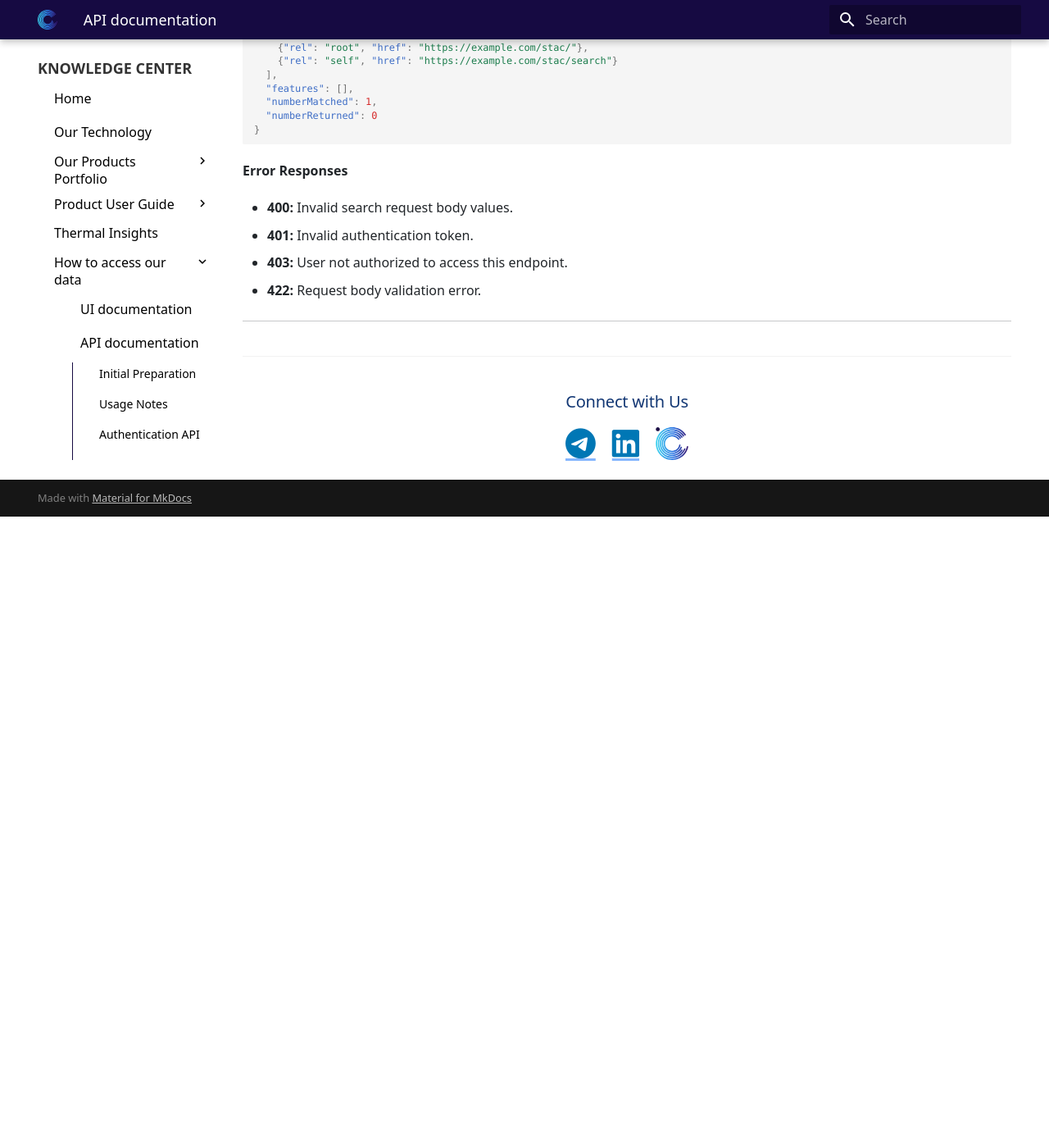
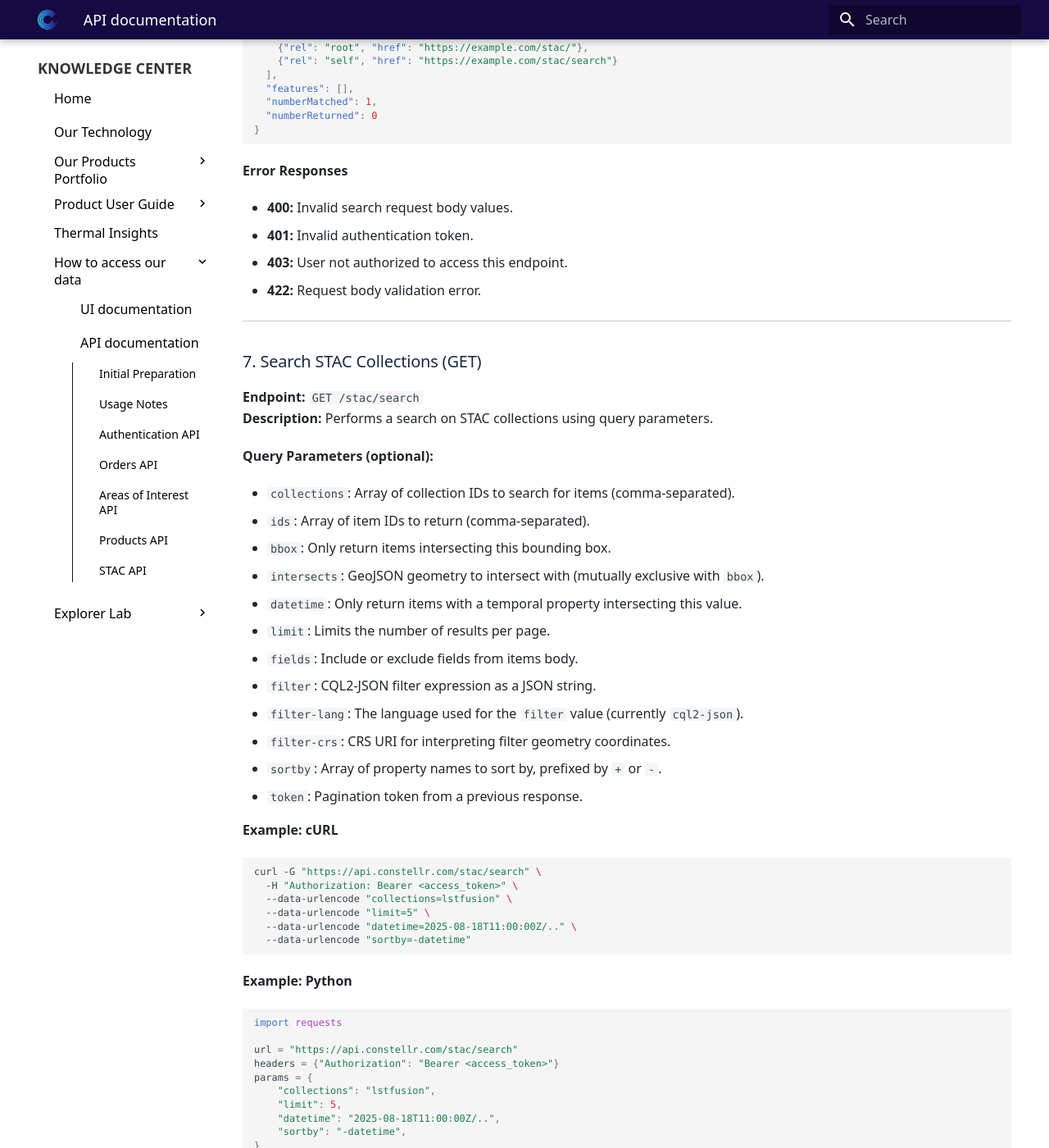
Before and after one commit to constellr/product-lst, an MkDocs documentation site: the page built from docs/API-documentation.md, in a window 1280 px wide and 1400 px high, scrolled down 25849 px. Shown: the whole window at 82% size. Built offline with MkDocs 1.6.1 and Material for MkDocs 9.7.7, drawn with Linux system fonts in a browser that asks for light colours; the version menu is left out; before the commit the page ends 26479 px from its top, so only the background shows below that; some of the changed text lies outside the part shown.

Commit message:
add docs

````diff
--- a/docs/API-documentation.md
+++ b/docs/API-documentation.md
@@ -1327,3 +1327,150 @@
 - **422:** Request body validation error.
 
 ---
+
+<h3>7. Search STAC Collections (GET)</h3>
+
+**Endpoint:**  `GET /stac/search`
+**Description:** Performs a search on STAC collections using query parameters.
+
+**Query Parameters (optional):**
+
+- `collections`: Array of collection IDs to search for items (comma-separated).
+- `ids`: Array of item IDs to return (comma-separated).
+- `bbox`: Only return items intersecting this bounding box.
+- `intersects`: GeoJSON geometry to intersect with (mutually exclusive with `bbox`).
+- `datetime`: Only return items with a temporal property intersecting this value.
+- `limit`: Limits the number of results per page.
+- `fields`: Include or exclude fields from items body.
+- `filter`: CQL2-JSON filter expression as a JSON string.
+- `filter-lang`: The language used for the `filter` value (currently `cql2-json`).
+- `filter-crs`: CRS URI for interpreting filter geometry coordinates.
+- `sortby`: Array of property names to sort by, prefixed by `+` or `-`.
+- `token`: Pagination token from a previous response.
+
+**Example: cURL**
+```sh
+curl -G "https://api.constellr.com/stac/search" \
+  -H "Authorization: Bearer <access_token>" \
+  --data-urlencode "collections=lstfusion" \
+  --data-urlencode "limit=5" \
+  --data-urlencode "datetime=2025-08-18T11:00:00Z/.." \
+  --data-urlencode "sortby=-datetime"
+```
+
+**Example: Python**
+```python
+import requests
+
+url = "https://api.constellr.com/stac/search"
+headers = {"Authorization": "Bearer <access_token>"}
+params = {
+    "collections": "lstfusion",
+    "limit": 5,
+    "datetime": "2025-08-18T11:00:00Z/..",
+    "sortby": "-datetime",
+}
+
+resp = requests.get(url, headers=headers, params=params)
+resp.raise_for_status()
+data = resp.json()
+
+print("numberMatched:", data.get("numberMatched"))
+print("numberReturned:", data.get("numberReturned"))
+```
+
+**Success Response (200)**
+```json
+{
+  "type": "FeatureCollection",
+  "links": [
+    {"rel": "root", "href": "https://example.com/stac/"},
+    {"rel": "self", "href": "https://example.com/stac/search"}
+  ],
+  "features": [],
+  "numberMatched": 0,
+  "numberReturned": 0
+}
+```
+
+**Error Responses**
+
+- **400:** Invalid search request parameters.
+- **401:** Invalid authentication token.
+- **403:** User not authorized to access this endpoint.
+- **422:** Query parameter validation error.
+
+---
+
+<h3>8. Get Collection Items</h3>
+
+**Endpoint:**  `GET /stac/collections/{collection_id}/items`
+**Description:** Fetches STAC items for a specific collection using query parameters.
+
+**Query Parameters (optional):**
+
+- `bbox`: Only return items intersecting this bounding box.
+- `datetime`: Only return items with a temporal property intersecting this value.
+- `limit`: Limits the number of results per page.
+- `fields`: Include or exclude fields from items body.
+- `filter`: CQL2-JSON filter expression as a JSON string.
+- `filter-lang`: The language used for the `filter` value (currently `cql2-json`).
+- `filter-crs`: CRS URI for interpreting filter geometry coordinates.
+- `sortby`: Array of property names to sort by, prefixed by `+` or `-`.
+- `token`: Pagination token from a previous response.
+
+**Example: cURL**
+```sh
+curl -G "https://api.constellr.com/stac/collections/lstfusion/items" \
+  -H "Authorization: Bearer <access_token>" \
+  --data-urlencode "limit=5" \
+  --data-urlencode "datetime=2025-08-18T11:00:00Z/.." \
+  --data-urlencode "sortby=-datetime"
+```
+
+**Example: Python**
+```python
+import requests
+
+collection_id = "lstfusion"
+url = f"https://api.constellr.com/stac/collections/{collection_id}/items"
+headers = {"Authorization": "Bearer <access_token>"}
+params = {
+    "limit": 5,
+    "datetime": "2025-08-18T11:00:00Z/..",
+    "sortby": "-datetime",
+}
+
+resp = requests.get(url, headers=headers, params=params)
+resp.raise_for_status()
+data = resp.json()
+
+print("numberMatched:", data.get("numberMatched"))
+print("numberReturned:", data.get("numberReturned"))
+```
+
+**Success Response (200)**
+```json
+{
+  "type": "FeatureCollection",
+  "links": [
+    {"rel": "root", "href": "https://example.com/stac/"},
+    {
+      "rel": "self",
+      "href": "https://example.com/stac/collections/lstfusion/items"
+    }
+  ],
+  "features": [],
+  "numberMatched": 0,
+  "numberReturned": 0
+}
+```
+
+**Error Responses**
+
+- **400:** Invalid request parameters.
+- **401:** Invalid authentication token.
+- **403:** User not authorized to access this endpoint.
+- **422:** Query parameter validation error.
+
+---
````
